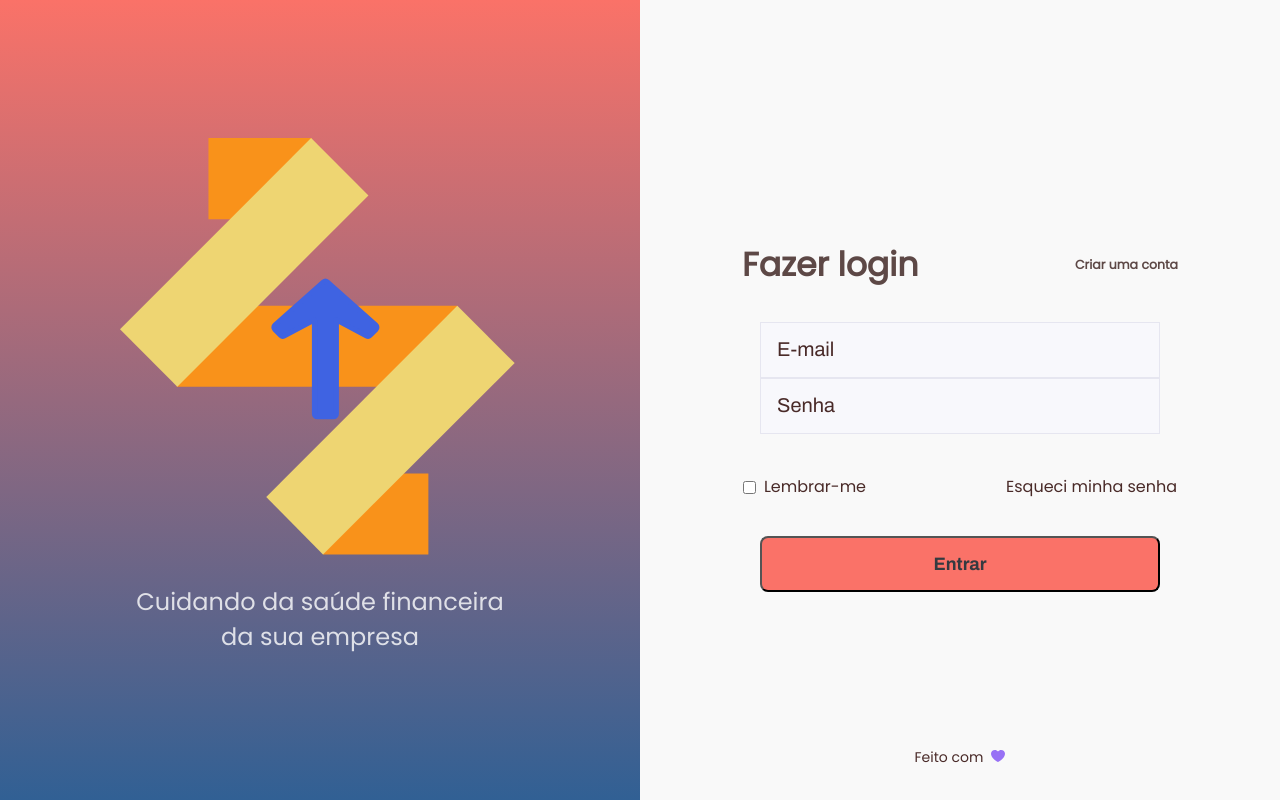
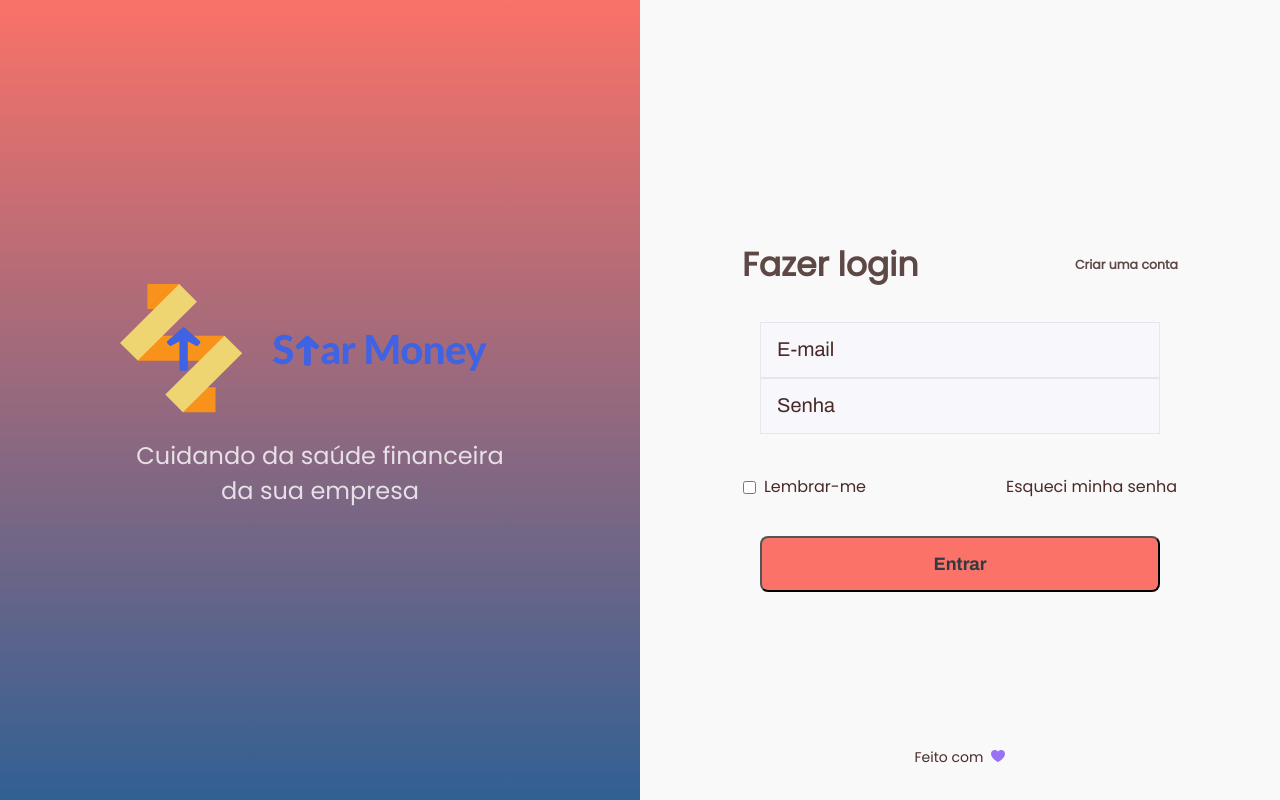
Before and after one commit to LucasCaputo/web-so-estrela-cara, a React (Create React App) app: page / in a window 1280 px wide. Built offline with nearby package versions, Linux system fonts and the light colour scheme.

Commit message:
feat: altera logo

```diff
--- a/src/components/PageHeaderLogo/styles.css
+++ b/src/components/PageHeaderLogo/styles.css
@@ -1,7 +1,11 @@
 #logo-component {
   height: 25rem;
   width: 100%;
-    background: linear-gradient(180deg, var(--color-primary) 0%, var(--color-secondary) 100%);
+  background: linear-gradient(
+    180deg,
+    var(--color-primary) 0%,
+    var(--color-secondary) 100%
+  );
   display: flex;
   flex-direction: column;
   align-items: center;
@@ -9,7 +13,7 @@
 }
 
 #logo-component img {
-    width: 10rem;
+  width: 20rem;
 }
 
 #logo-component p {
@@ -20,7 +24,7 @@
   text-align: center;
 }
 
-@media(min-width: 1100px){
+@media (min-width: 1100px) {
   #logo-component {
     height: 100vh;
     display: flex;
```
Also changed, not shown: src/assets/images/startMoney.svg. Lines whose indentation alone changed are shown as unchanged.
